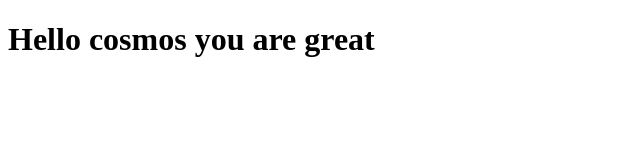
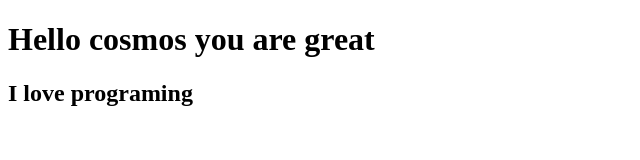
Before and after one commit to Rafaell416/devops-example, a website: page public/index.html in a window 1280 px wide. Shown: the whole page, without its empty margins (0-640 px from the left). Drawn offline with Linux system fonts and the light colour scheme.

Commit message:
html-change

```diff
--- a/public/index.html
+++ b/public/index.html
@@ -6,5 +6,6 @@
   </head>
   <body>
     <h1>Hello cosmos you are great</h1>
+    <h2>I love programing</h2>
   </body>
 </html>
```
